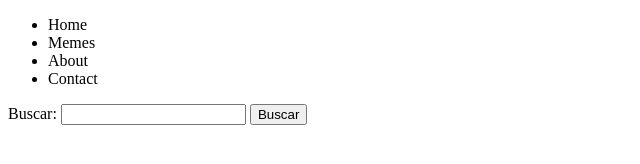
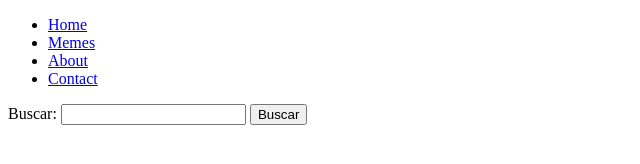
Before and after one commit to tarowookjin/ING.WEB-LAB1, a plain HTML site: page index.html in a window 1280 px wide. Shown: the whole page, without its empty margins (0-640 px from the left). Drawn offline with Linux system fonts and the light colour scheme.

Commit message:
add links to navbar

```diff
--- a/index.html
+++ b/index.html
@@ -10,21 +10,21 @@
 
 			<ul>
 				<li>
-					Home
+					<a href="index.html">Home</a>
 					</li>
 				<li>
-					Memes
+					<a href ="#"> Memes</a>
 					</li>
 				<li>
-					About
+					<a href="#">About</a>
 					</li>
 				<li>
-					Contact
+					<a href ="#">Contact</a>
 					</li>
 			</ul>
 		</nav>
 		<aside>
-			<div>
+			<div class ="form-box">
 				<form>
 					<label>Buscar:</label>
 					<input type="text">
```
